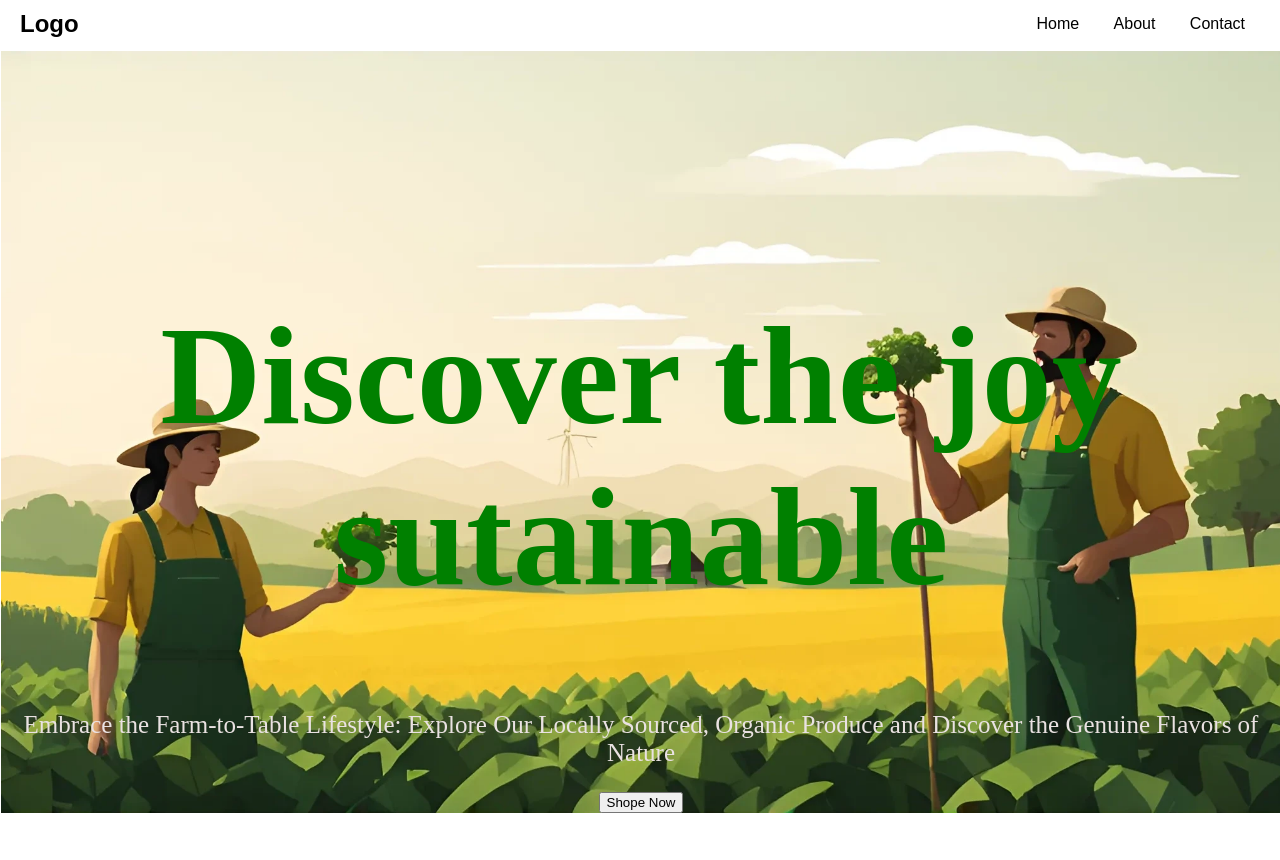
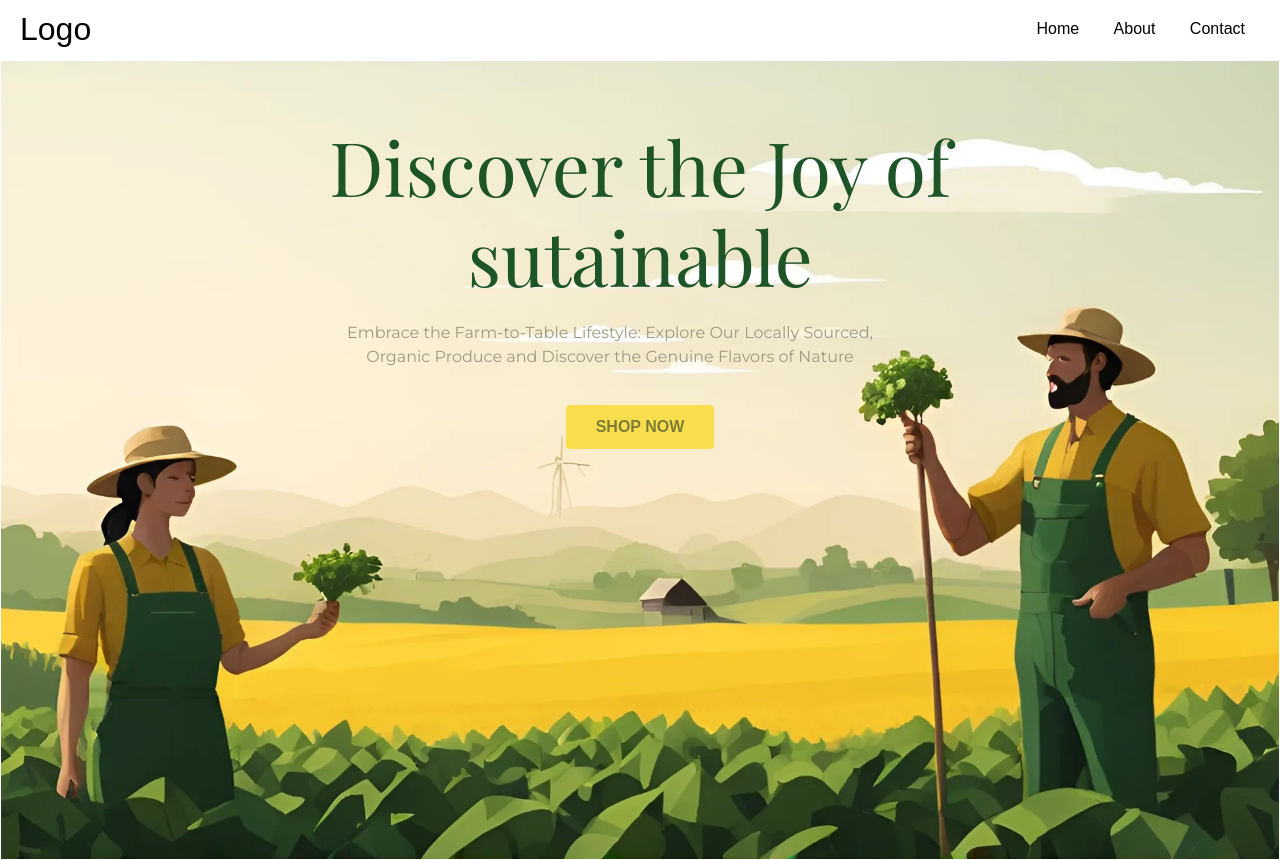
Before and after one commit to Yuvaraj-kurri3/FarmerToCustomer, a plain HTML site: page frontend/views/home.html in a window 1280 px wide. Before the commit the page ends 814 px from the top, so only its background shows below. Drawn offline with nearby package versions, Linux system fonts and the light colour scheme; a small style sheet from the web is missing.

Commit message:
updated index

```diff
--- a/frontend/views/home.html
+++ b/frontend/views/home.html
@@ -4,6 +4,8 @@
     <meta charset="UTF-8">
     <meta name="viewport" content="width=device-width, initial-scale=1.0">
     <title>Document</title>
+    <link rel="stylesheet" href="https://cdn.jsdelivr.net/npm/bootstrap@4.5.3/dist/css/bootstrap.min.css" integrity="sha384-TX8t27EcRE3e/ihU7zmQ+3OJU5yYQb6v+1l5q2QpztNJ3zv+6ztZT1M0z4w5rQ2Q" crossorigin="anonymous">
+    <link href="https://fonts.googleapis.com/css2?family=Playfair+Display:wght@400;700&family=Montserrat:wght@400;700&display=swap" rel="stylesheet">
     <script src="https://code.jquery.com/jquery-3.5.1.slim.min.js" integrity="sha384-DfXdz2htPH0lsSSs5nCTpuj/zy4C+OGpamoFVy38MVBnE+IbbVYUew+OrCXaRkfj" crossorigin="anonymous"></script>
     <script src="https://cdn.jsdelivr.net/npm/popper.js@1.16.1/dist/umd/popper.min.js" integrity="sha384-9/reFTGAW83EW2RDu2S0VKaIzap3H66lZH81PoYlFhbGU+6BZp6G7niu735Sk7lN" crossorigin="anonymous"></script>
     <script src="https://cdn.jsdelivr.net/npm/bootstrap@4.5.3/dist/js/bootstrap.min.js" integrity="sha384-w1Q4orYjBQndcko6MimVbzY0tgp4pWB4lZ7lr30WKz0vr/aWKhXdBNmNb5D92v7s" crossorigin="anonymous"></script>
@@ -39,43 +41,60 @@
             margin-top: 2px;
             border: 1px solid white;
             background-image: url('./K7oLmYEXAneJPJSLXmdm80-4096x4096.webp');
-            height: 100%;
+            /* Make the section at least the full viewport height so the background fills
+               the screen instead of shrinking/expanding with content height. */
+            min-height: 100vh;
             width: 100%;
             background-size: cover;
+            background-position: center center;
+            background-repeat: no-repeat;
+            /* Use flex so content is centered and doesn't rely on large paddings */
+            display: flex;
+            flex-direction: column;
+            align-items: center;
+            padding: 60px 20px;
+            box-sizing: border-box;
             text-align: center;
         }
 
         .H1{
-            font-family:"Bree Serif";
-            font-size: 140px;
-            color: green;
+            font-family: 'Playfair Display', Georgia, 'Times New Roman', serif;
+            /* Responsive font size: grows with viewport but stays within sensible limits */
+            font-size: 75px;
+            color:#1D5428;
             text-align: center;
-            padding-top: 150px;
-            padding-left: 80px;
-            padding-right: 80px;
+            margin: 0 0 20px;
+            padding:auto;
+        }
+            .p1 {
+                font-family: 'Montserrat', 'Futura', 'Arial', sans-serif;
+                /* Responsive font size: grows with viewport but stays within sensible limits */
+                font-size: clamp(1rem, 1vw, 1rem);
+                color:#9f9884;
+                text-align: center;
+                padding-right:60px;
+                padding-top:0px;
 
-        }
-        .p1{
-            font-family: "Times New Roman", Times, serif;
-            font-size: 30px;
-            color: rgb(234, 226, 226);
-            text-align: center;
-            font-size:25px;
+            }
 
-        }
-        @media (max-width: 768px) {
-            .H1 {
-                font-size: 60px;
-                padding-top: 80px;
-                padding-left: 20px;
-                padding-right: 20px;
+            .btn.btn-warning {
+                padding: 10px 30px;
+                font-size: 16px;
+                text-transform: uppercase;
+                margin-top: 20px;
+                border: 0px;
+                background-color: #FADE4D;
+                color: #7d7e35;
+                font-weight: bold;
+                transition: all 0.3s ease;
             }
-            .p1 {
-                font-size: 18px;
-                padding: 0 10px;
+
+            .btn.btn-warning:hover {
+                background-color: #F7D420;
+                transform: translateY(-2px);
+                box-shadow: 0 4px 8px rgba(0,0,0,0.15);
+                color: #5a5b26;
             }
-        }
-
     </style>
 </head>
 <body>
@@ -91,10 +110,10 @@
     </header>
     <div class="Div-Main">
         <h1 class="H1">
-            Discover the joy sutainable
+            Discover the Joy of <br> sutainable
         </h1>
-        <p class="p1">Embrace the Farm-to-Table Lifestyle: Explore Our Locally Sourced, Organic Produce and Discover the Genuine Flavors of Nature</p>
-        <button class="b1 btn btn-warning">Shope Now</button>
+        <p class="p1">Embrace the Farm-to-Table Lifestyle: Explore Our Locally Sourced,<br> Organic Produce and Discover the Genuine Flavors of Nature</p>
+        <button class="b1 btn btn-warning">Shop Now</button>
     </div>
 </body>
 </html>
```
